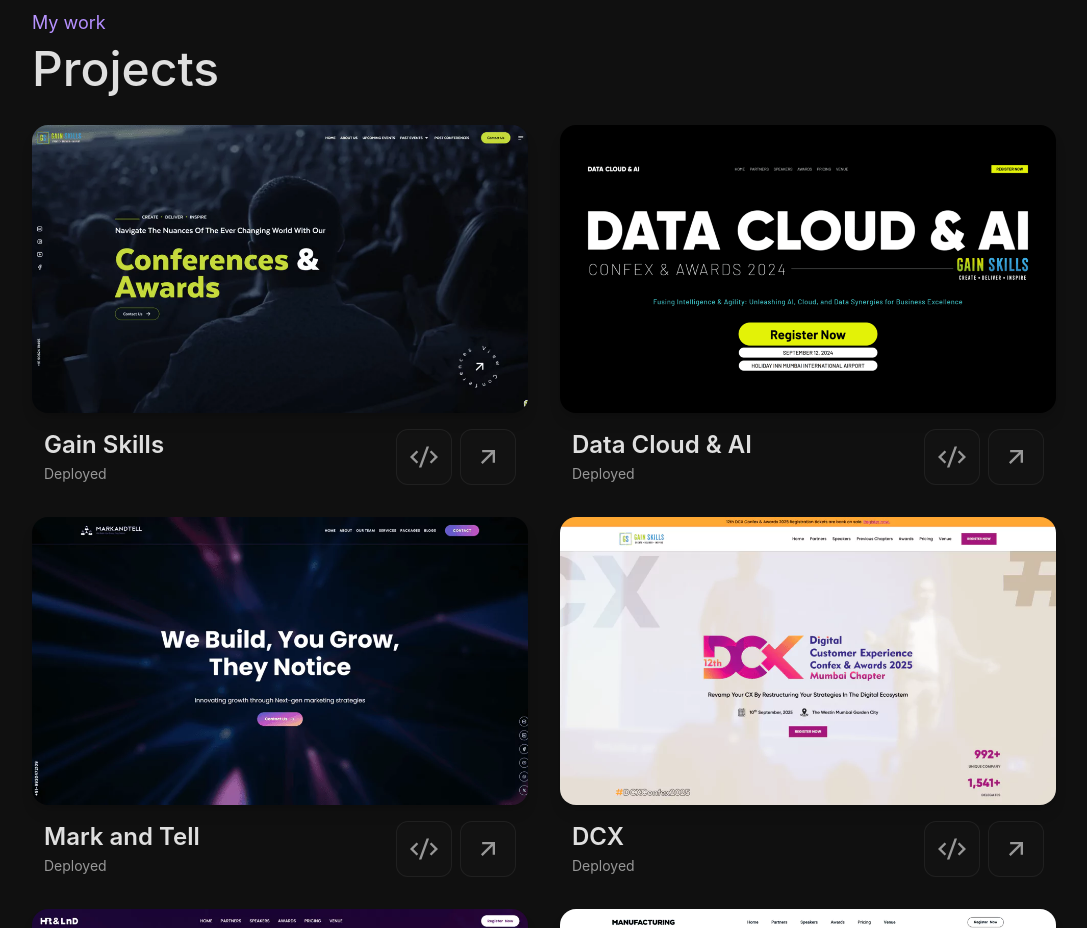
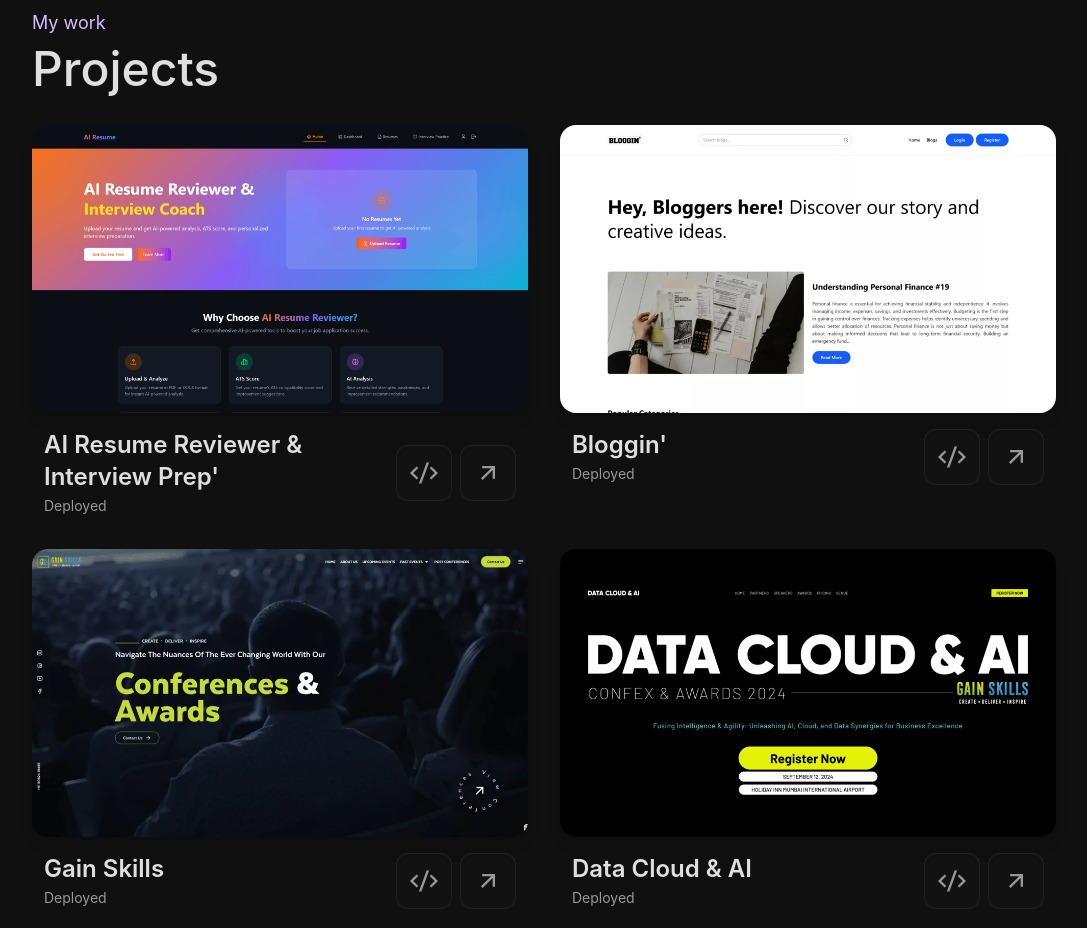
Before and after one commit to harsh1214/portfolio, an Astro site: page / in a window 1280 px wide. Shown: the part 1040-1968 px from the top of the page, without its empty margins (96-1183 px from the left). Built offline with nearby package versions, Linux system fonts and the light colour scheme; Astro itself is replaced by a stand-in of ours; some packages are replaced by stand-ins of ours; no server answers; the database is empty; a web font is replaced by a local one.

Commit message:
Add new projects: AI Resume Reviewer and Bloggin

```diff
--- a/src/components/projects.astro
+++ b/src/components/projects.astro
@@ -6,6 +6,8 @@ import gainskills from "../../public/gainskills.webp";
 import dcx from "../../public/dcx.webp";
 import hrAndLnd from "../../public/hr-and-lnd.webp";
 import manufacturing from "../../public/manufacturing.webp";
+import blogging from "../../public/bloggin-.webp";
+import AiResumeReviewerAndInterviewPrep from "../../public/ai-resume-reviewer-and-interview-prep.png";
 
 interface Project {
     title: string;
@@ -16,6 +18,20 @@ interface Project {
 }
 
 const projects: Project[] = [
+    {
+        title: "AI Resume Reviewer & Interview Prep'",
+        image: AiResumeReviewerAndInterviewPrep as ImageMetadata,
+        link: "https://github.com/harsh1214/ai-resume-reviewer-and-interview-prep",
+        preview: "https://ai-resume-reviewer-and-interview-pr.vercel.app/",
+        status: "Deployed",
+    },
+    {
+        title: "Bloggin'",
+        image: blogging as ImageMetadata,
+        link: "https://github.com/harsh1214/bloggin-",
+        preview: "https://bloggin-roan.vercel.app/",
+        status: "Deployed",
+    },
     {
         title: "Gain Skills",
         image: gainskills as ImageMetadata,
```
